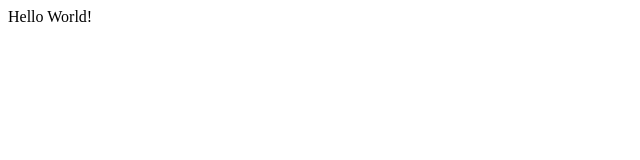
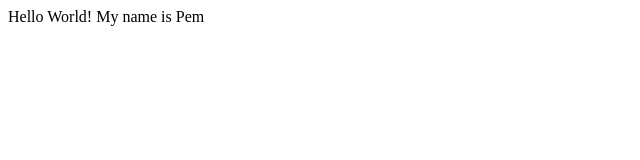
Before and after one commit to Pattrawut-Pota/test, a plain HTML site: page index.html in a window 1280 px wide. Shown: the whole page, without its empty margins (0-640 px from the left). Drawn offline with Linux system fonts and the light colour scheme.

Commit message:
add new file indes.js

```diff
--- a/index.html
+++ b/index.html
@@ -8,5 +8,6 @@
 </head>
 <body>
     Hello World!
+    My name is Pem
 </body>
 </html>
--- /dev/null
+++ b/index.js
@@ -0,0 +1 @@
+console.log("Hello World!");
```
